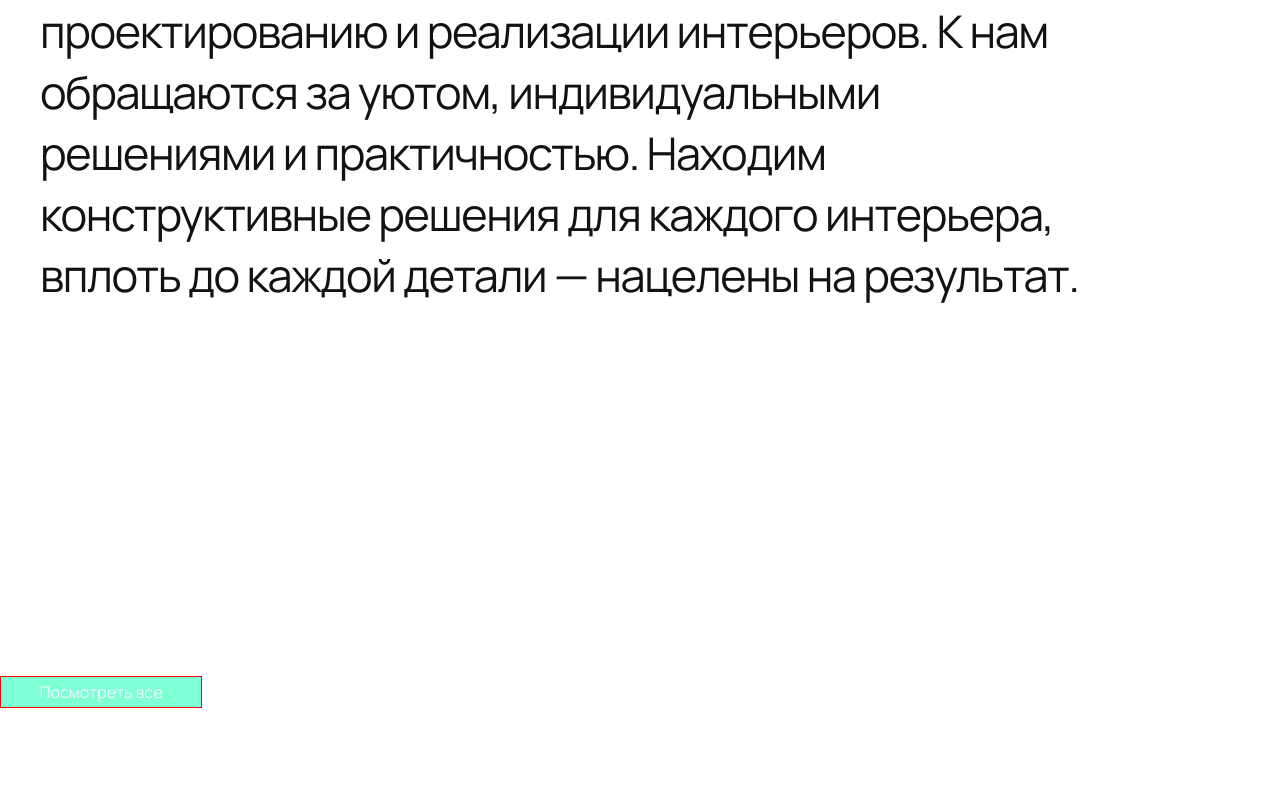
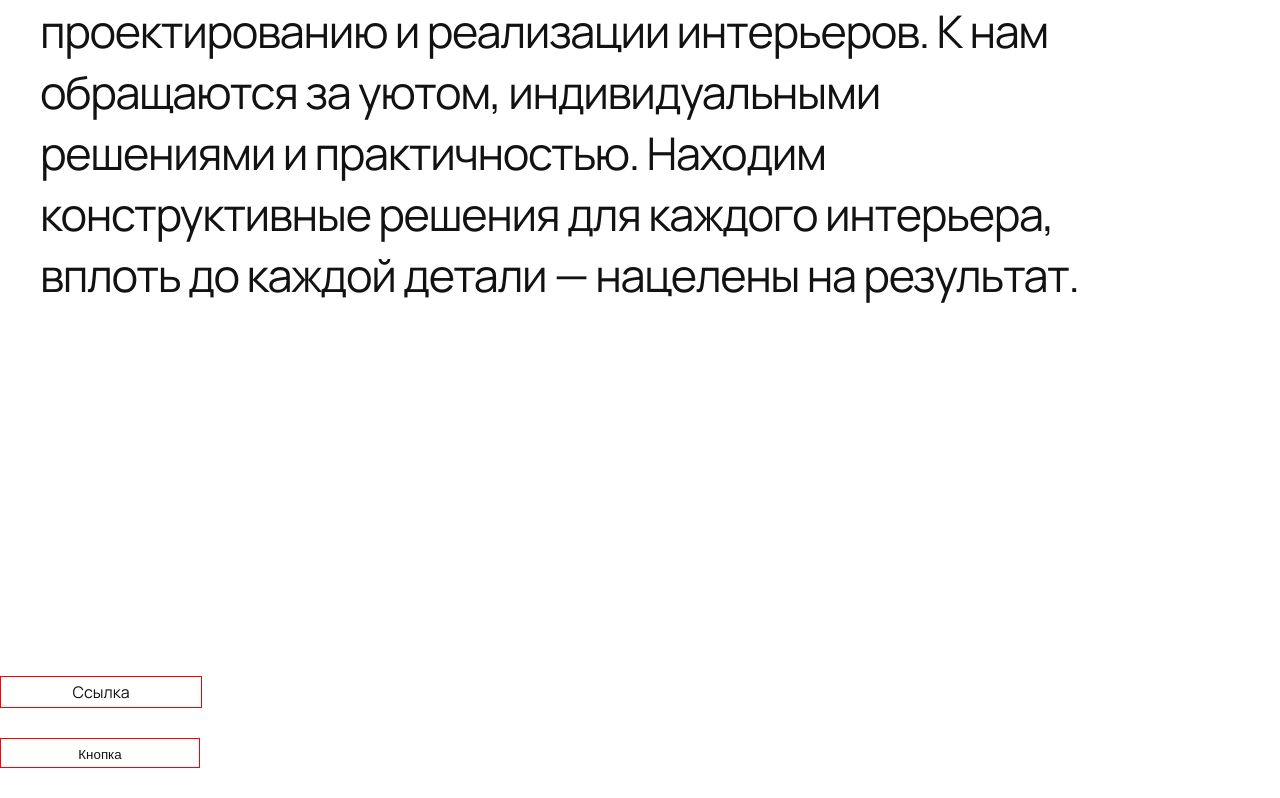
Before and after one commit to ElvinaNazipova/studies, a plain HTML site: page index.html in a window 1280 px wide. Shown: the part 1156-1954 px from the top of the page. Before the commit the page ends 1864 px from the top, so only its background shows below. Drawn offline with Linux system fonts and the light colour scheme.

Commit message:
кнопка через button

```diff
--- a/index.html
+++ b/index.html
@@ -28,6 +28,8 @@
       интерьера, вплоть до каждой детали — нацелены на результат.
     </p>
 
-    <a href="/">Посмотреть все</a>
+    <a class="btn" href="/">Ссылка</a>
+
+    <button class="btn">Кнопка</button>
   </body>
 </html>
--- a/styles/styles.css
+++ b/styles/styles.css
@@ -37,7 +37,7 @@ p {
   color: #121212;
 }
 
-a {
+.btn {
   display: block;
   width: 200px;
   height: 30px;
@@ -45,11 +45,13 @@ a {
   text-align: center;
   line-height: 30px;
   text-decoration: none;
-  background-color: aquamarine;
-  color: aliceblue;
+  background-color: white;
+  color: #121212;
+  margin-bottom: 30px;
+  cursor: pointer;
 }
 
-a:hover {
+.btn:hover {
   color: bisque;
   background-color: red;
 }
```
